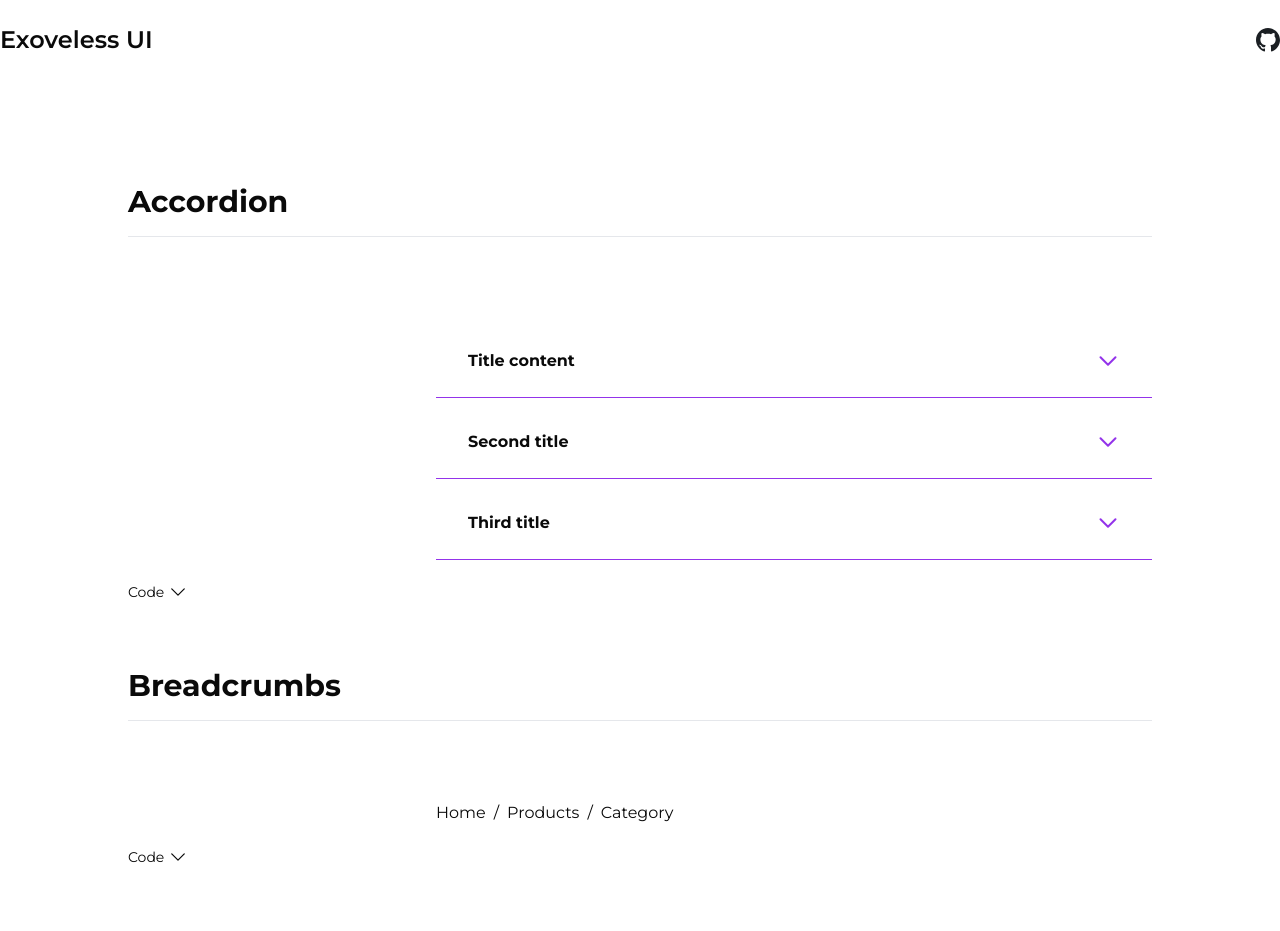
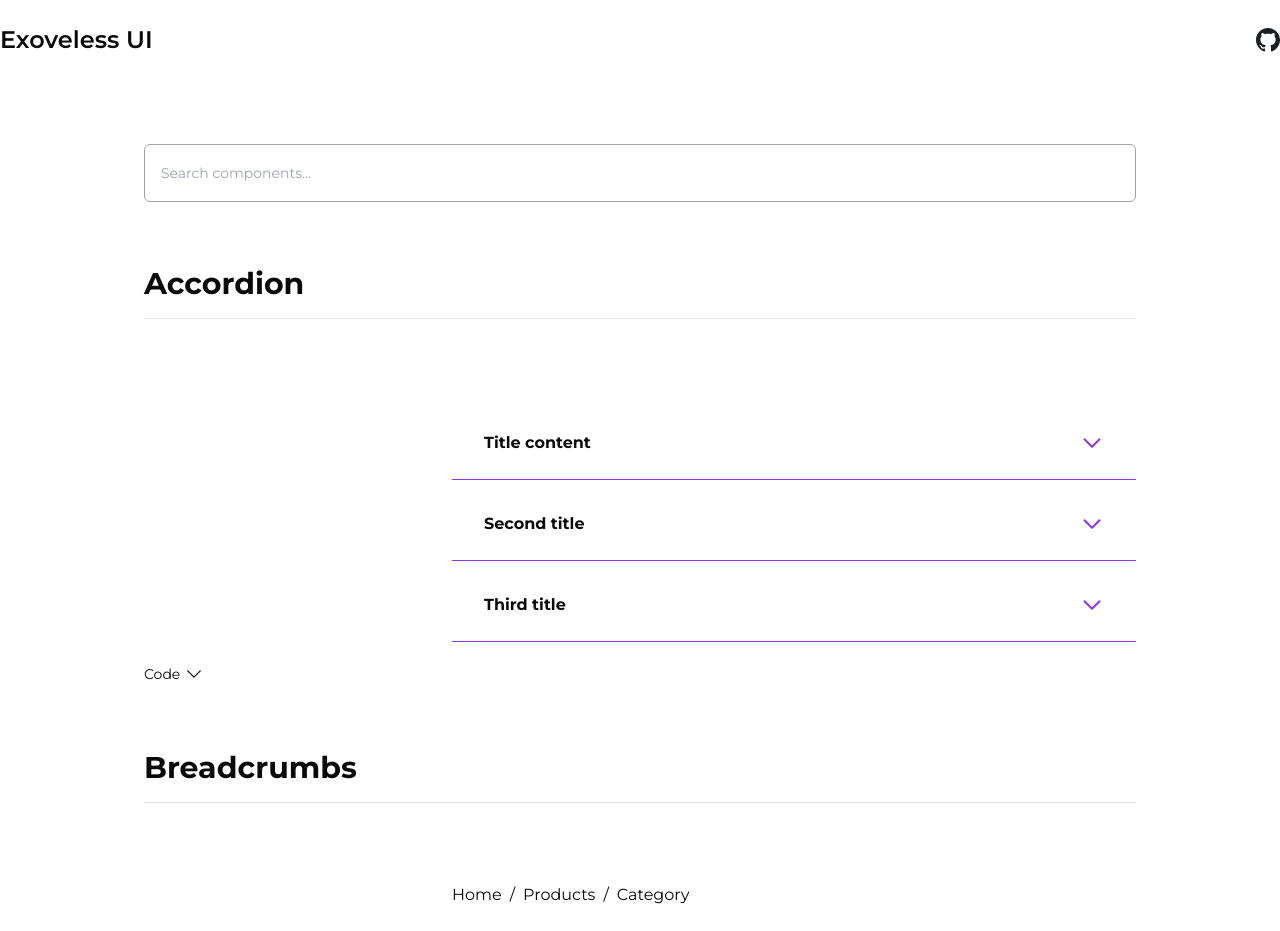
Before and after one commit to Exove/exoveless, a Next.js app: page / in a window 1280 px wide. Shown: the top 931 px of the page. Built offline with nearby package versions, Linux system fonts and the light colour scheme.

Commit message:
INT-3215: Implemented search functionality for Exoveless

```diff
--- a/src/app/page.tsx
+++ b/src/app/page.tsx
@@ -13,39 +13,72 @@ import FormExample from "@/examples/form-example";
 import SidePanelExample from "@/examples/side-panel-example";
 import SidePanelMenuExample from "@/examples/side-panel-menu-example";
 import ToasterExample from "@/examples/toaster-example";
+import ComponentSearch from "@/components/component-search/component-search";
 
 export default function Home() {
   return (
     <>
+      <ComponentSearch>
+        <div data-component="AccordionExample">
           <AccordionExample />
+        </div>
 
+        <div data-component="BreadcrumbsExample">
           <BreadcrumbsExample />
+        </div>
 
+        <div data-component="ButtonExample">
           <ButtonExample />
+        </div>
 
+        <div data-component="CarouselExample">
           <CarouselExample />
+        </div>
 
+        <div data-component="DropdownExample">
           <DropdownExample />
+        </div>
 
+        <div data-component="FormExample">
           <FormExample />
+        </div>
 
+        <div data-component="HeadingExample">
           <HeadingExample />
+        </div>
 
+        <div data-component="ModalExample">
           <ModalExample />
+        </div>
 
+        <div data-component="NotificationExample">
           <NotificationExample />
+        </div>
 
+        <div data-component="RichTextExample">
           <RichTextExample />
+        </div>
 
+        <div data-component="ScrollerExample">
           <ScrollerExample />
+        </div>
 
+        <div data-component="SidePanelExample">
           <SidePanelExample />
+        </div>
 
+        <div data-component="SidePanelMenuExample">
           <SidePanelMenuExample />
+        </div>
 
+        <div data-component="ToasterExample">
           <ToasterExample />
+        </div>
 
+        <div data-component="TabsExample">
           <TabsExample />
+        </div>
+      </ComponentSearch>
     </>
   );
 }
--- /dev/null
+++ b/src/components/component-search/component-search.tsx
@@ -0,0 +1,51 @@
+"use client";
+
+import React, { useState, useEffect, ReactNode, cloneElement } from "react";
+
+export default function ComponentSearch({ children }: { children: ReactNode }) {
+  const [search, setSearch] = useState("");
+  const [components, setComponents] = useState<ReactNode[] | null>(null);
+
+  useEffect(() => {
+    const componentElements = React.Children.toArray(children);
+    setComponents(componentElements);
+  }, [children]);
+
+  if (components === null) {
+    return null;
+  }
+
+  const filteredComponents = components.filter((child: any) => {
+    return child.props["data-component"]
+      .toLowerCase()
+      .includes(search.toLowerCase());
+  });
+
+  return (
+    <div className="p-4">
+      <input
+        type="text"
+        value={search}
+        placeholder="Search components…"
+        onChange={(e) => setSearch(e.target.value)}
+        className="w-full p-4 border rounded-md"
+      />
+      <div className="mt-4">
+        {filteredComponents.length > 0 ? (
+          filteredComponents.map((component, index) => {
+            if (React.isValidElement(component)) {
+              return (
+                <div key={index} className="mb-4">
+                  {cloneElement(component)}
+                </div>
+              );
+            }
+            return null;
+          })
+        ) : (
+          <p>No components found</p>
+        )}
+      </div>
+    </div>
+  );
+}
```
Lines whose indentation alone changed are shown as unchanged.
